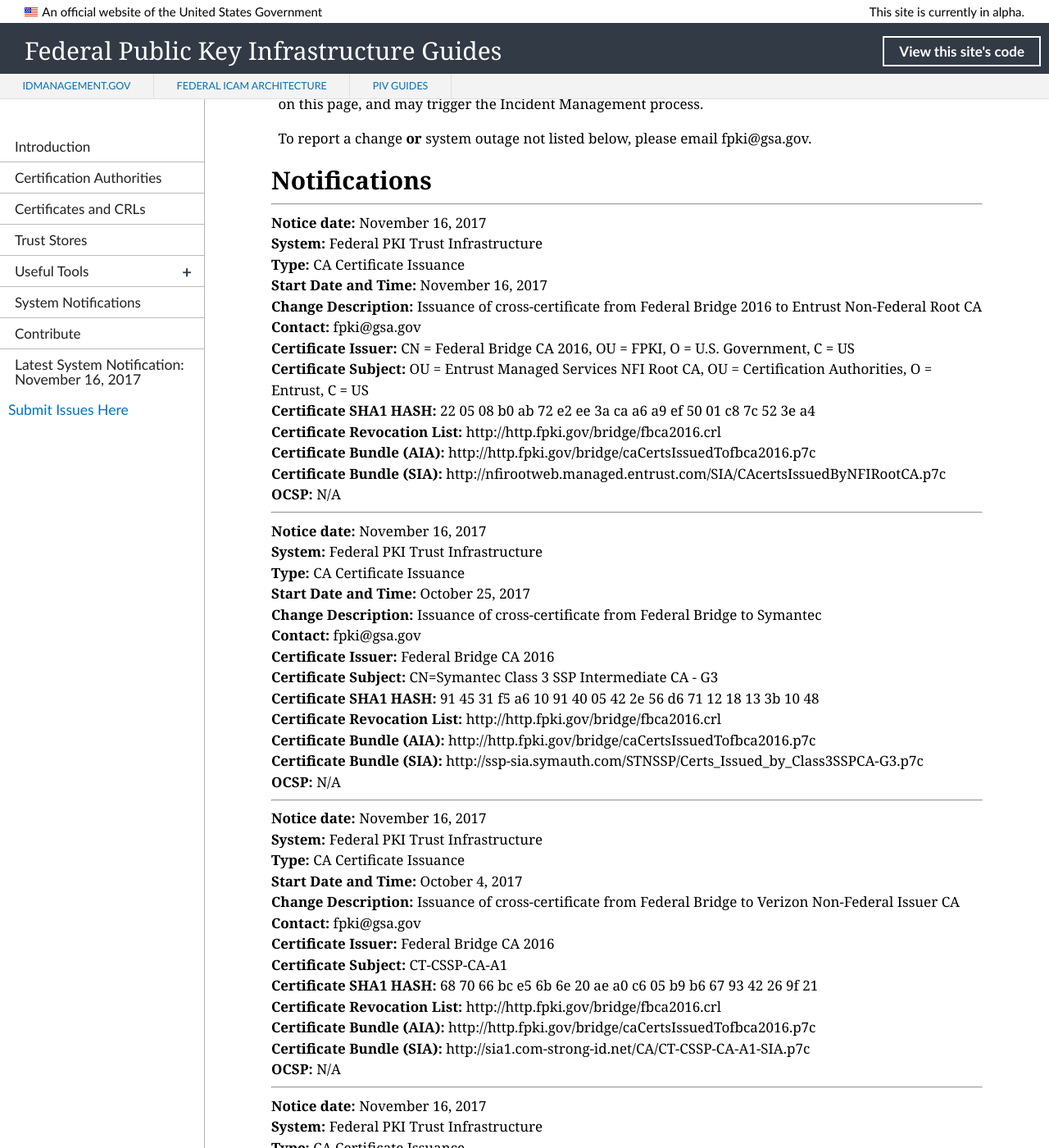
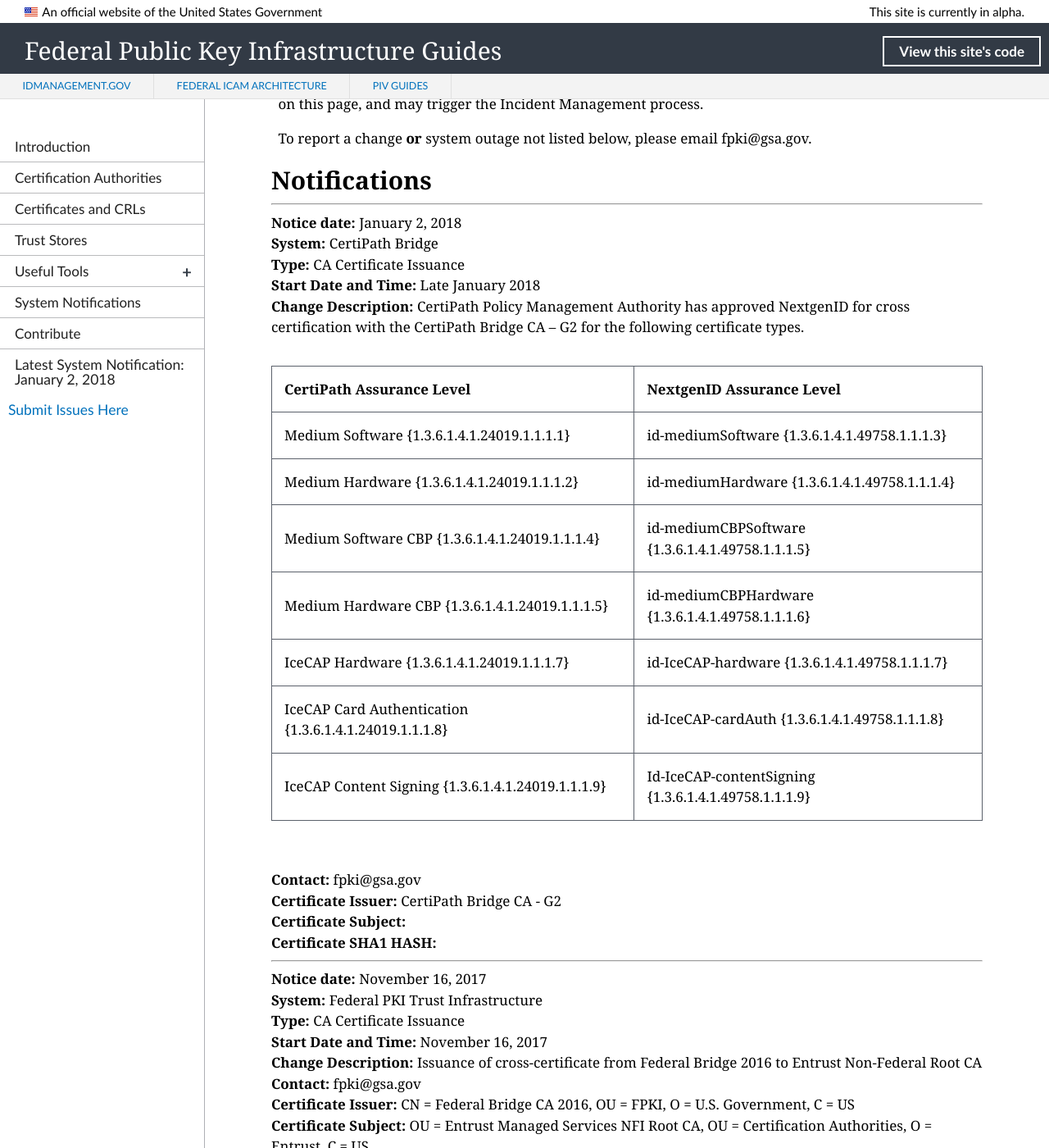
Before and after one commit to GSA/fpki-guides, a Jekyll site: the page built from pages/fpki_notifications.md, in a window 1280 px wide and 1400 px high, scrolled down 637 px. Shown: the whole window at 82% size. Built offline with Jekyll 4.4.1, drawn with Linux system fonts in a browser that asks for light colours; nearby versions of some CDN libraries; library files that are not in the unit come from our copies.

Commit message:
Added new notification

```diff
--- a/_data/notifications.yml
+++ b/_data/notifications.yml
@@ -244,6 +244,21 @@
   sia_uri: http://nfirootweb.managed.entrust.com/SIA/CAcertsIssuedByNFIRootCA.p7c
   ocsp_uri: N/A
 
+- notice_date: January 2, 2018
+  change_type:  CA Certificate Issuance
+  start_datetime: Late January 2018
+  end_datetime: NA
+  system: CertiPath Bridge
+  change_description: CertiPath Policy Management Authority has approved NextgenID for cross certification with the CertiPath Bridge CA – G2 for the following certificate types. <br/> <table><tr><th><b>CertiPath Assurance Level</b></th><th><b>NextgenID Assurance Level</b></th></tr><tr><td>Medium Software {1.3.6.1.4.1.24019.1.1.1.1}</td><td>id-mediumSoftware {1.3.6.1.4.1.49758.1.1.1.3}</td></tr><tr><td> Medium Hardware {1.3.6.1.4.1.24019.1.1.1.2} </td><td>id-mediumHardware {1.3.6.1.4.1.49758.1.1.1.4}</td></tr><tr><td>  Medium Software CBP {1.3.6.1.4.1.24019.1.1.1.4} </td><td> id-mediumCBPSoftware {1.3.6.1.4.1.49758.1.1.1.5}</td></tr><tr><td>  Medium Hardware CBP {1.3.6.1.4.1.24019.1.1.1.5} </td><td> id-mediumCBPHardware {1.3.6.1.4.1.49758.1.1.1.6}</td></tr><tr><td>  IceCAP Hardware {1.3.6.1.4.1.24019.1.1.1.7} </td><td> id-IceCAP-hardware {1.3.6.1.4.1.49758.1.1.1.7}</td></tr><tr><td>  IceCAP Card Authentication {1.3.6.1.4.1.24019.1.1.1.8} </td><td> id-IceCAP-cardAuth {1.3.6.1.4.1.49758.1.1.1.8}</td></tr><tr><td>  IceCAP Content Signing {1.3.6.1.4.1.24019.1.1.1.9} </td><td> Id-IceCAP-contentSigning {1.3.6.1.4.1.49758.1.1.1.9}</td></tr></table> <br/>
+  contact: fpki@gsa.gov
+  ca_certificate_hash:
+  ca_certificate_issuer: CertiPath Bridge CA - G2
+  ca_certificate_subject:
+  cdp_uri:
+  aia_uri:
+  sia_uri:
+  ocsp_uri:
+
 #- notice_date:
 #  change_type: CA Certificate Issuance
 #  start_datetime:
```
